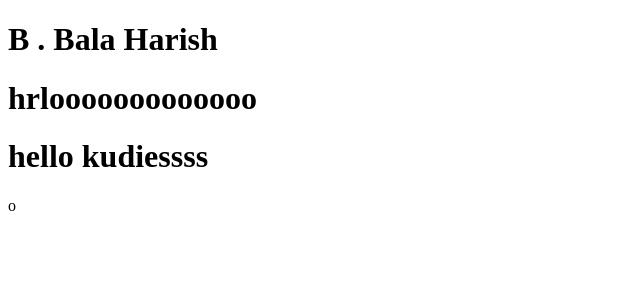
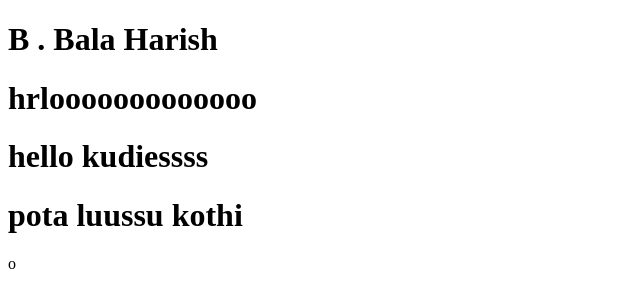
Before and after one commit to Harish56333/ML-, a plain HTML site: page index.html in a window 1280 px wide. Shown: the whole page, without its empty margins (0-640 px from the left). Drawn offline with Linux system fonts and the light colour scheme.

Commit message:
fix : added a line in my code

```diff
--- a/index.html
+++ b/index.html
@@ -9,6 +9,7 @@
     <h1>B . Bala Harish </h1>
     <h1>hrlooooooooooooo</h1>
     <h1> hello kudiessss</h1>
+    <h1>pota luussu kothi</h1>
 </body>
 </html>
 o
```
